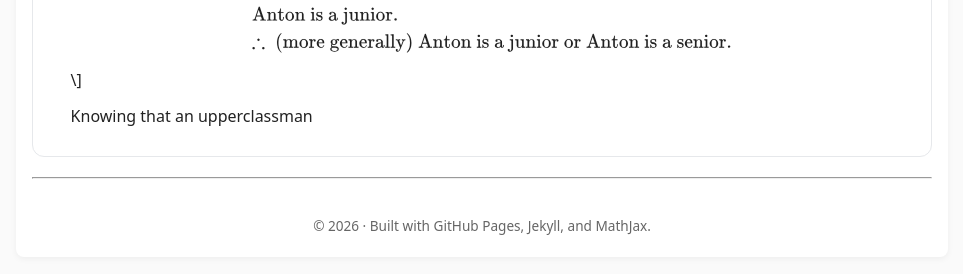
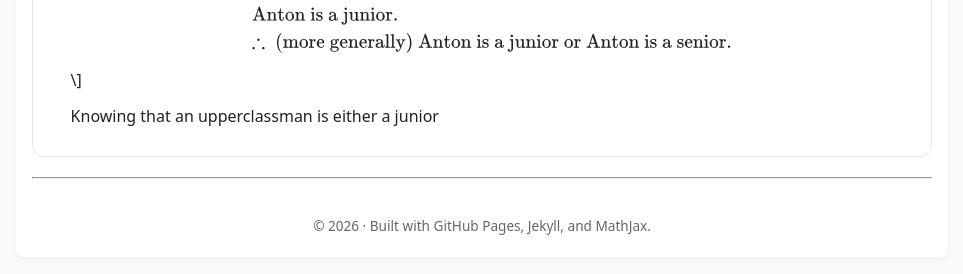
Before and after one commit to SaleemKamaludin/SaleemKamaludin.github.io, a Jekyll site: the page built from courses/comp1604/lecture-notes/lecture-01/index.md, in a window 1280 px wide and 900 px high, scrolled down 5967 px. Shown: the part 611-885 px from the top of the window, without its empty margins (158-1121 px from the left). Built offline with Jekyll 4.4.1, drawn with Linux system fonts in a browser that asks for light colours.

Commit message:
Update index.md

```diff
--- a/courses/comp1604/lecture-notes/lecture-01/index.md
+++ b/courses/comp1604/lecture-notes/lecture-01/index.md
@@ -1941,4 +1941,4 @@ You ask what class Anton is in and are told that he is a junior.
 
 
 <p>
-Knowing that an upperclassman
+Knowing that an upperclassman is either a junior
```
